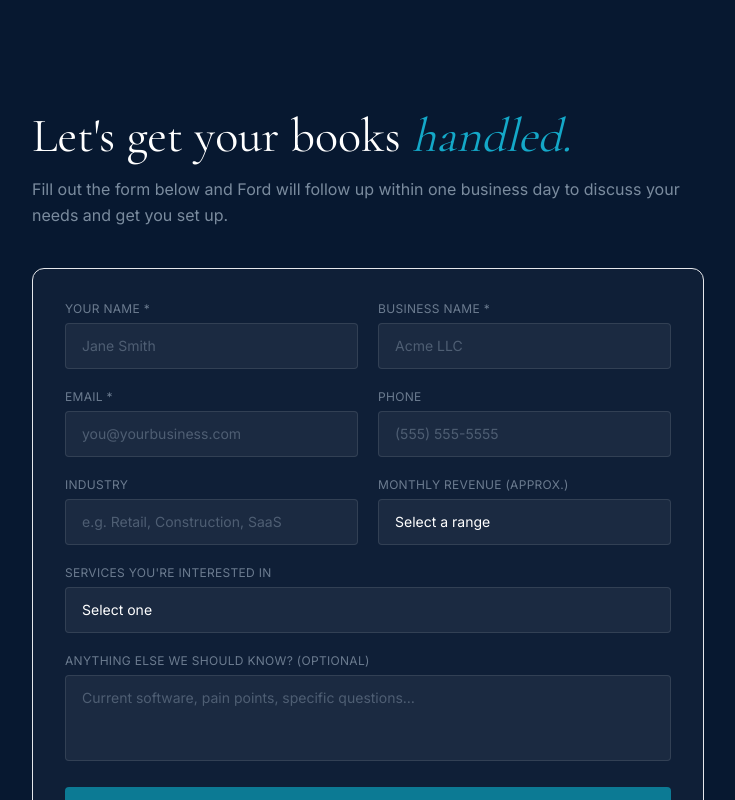
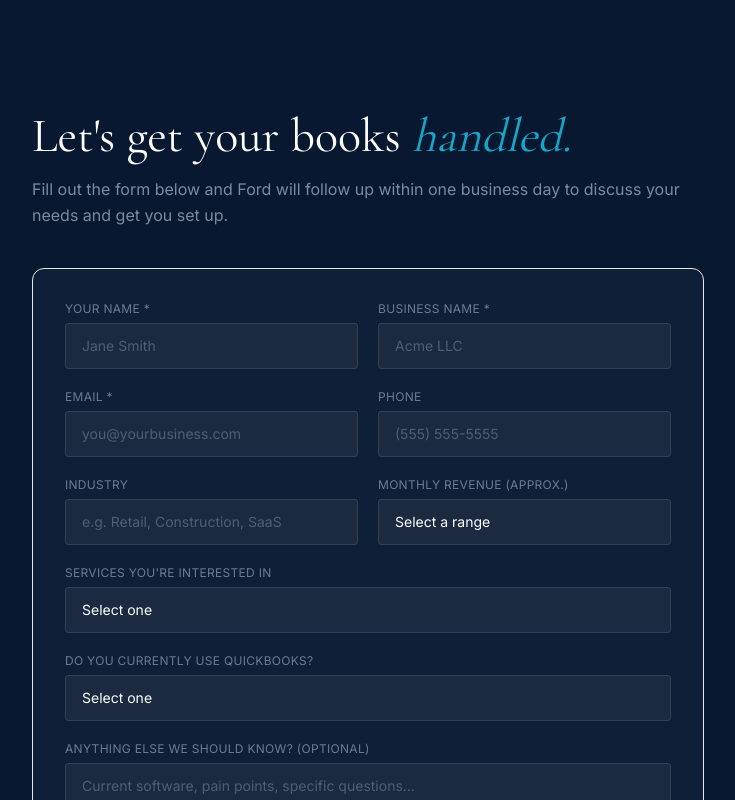
Before and after one commit to fo-mp4/sailfish-financial, a Next.js app: page /get-started in a window 1280 px wide. Shown: the top 800 px of the page, without its empty margins (272-1007 px from the left). Built offline with nearby package versions, Linux system fonts and the light colour scheme.

Commit message:
Add QuickBooks usage question to Get Started form

```diff
--- a/app/actions/signup.ts
+++ b/app/actions/signup.ts
@@ -15,6 +15,7 @@ export async function sendSignupEmail(
   const industry     = (formData.get('industry')     as string | null)?.trim() ?? ''
   const revenue      = (formData.get('revenue')      as string | null)?.trim() ?? ''
   const services     = (formData.get('services')     as string | null)?.trim() ?? ''
+  const quickbooks   = (formData.get('quickbooks')   as string | null)?.trim() ?? ''
   const notes        = (formData.get('notes')        as string | null)?.trim() ?? ''
 
   if (!name || !email || !business) {
@@ -48,7 +49,8 @@ export async function sendSignupEmail(
           <tr><td style="padding:8px 0;color:#666">Business</td><td style="padding:8px 0;font-weight:600">${business}</td></tr>
           ${industry ? `<tr><td style="padding:8px 0;color:#666">Industry</td><td style="padding:8px 0">${industry}</td></tr>` : ''}
           ${revenue  ? `<tr><td style="padding:8px 0;color:#666">Monthly revenue</td><td style="padding:8px 0">${revenue}</td></tr>` : ''}
-          ${services ? `<tr><td style="padding:8px 0;color:#666">Services needed</td><td style="padding:8px 0">${services}</td></tr>` : ''}
+          ${services    ? `<tr><td style="padding:8px 0;color:#666">Services needed</td><td style="padding:8px 0">${services}</td></tr>` : ''}
+          ${quickbooks  ? `<tr><td style="padding:8px 0;color:#666">QuickBooks</td><td style="padding:8px 0">${quickbooks}</td></tr>` : ''}
         </table>
         ${notes ? `
         <hr style="border:none;border-top:1px solid #eee;margin:24px 0" />
--- a/app/get-started/SignupForm.tsx
+++ b/app/get-started/SignupForm.tsx
@@ -91,6 +91,17 @@ export default function SignupForm() {
       </div>
 
       <div>
+        <label className={labelClass}>Do you currently use QuickBooks?</label>
+        <select name="quickbooks" className={inputClass + " appearance-none"}>
+          <option value="">Select one</option>
+          <option value="Yes, currently using QuickBooks">Yes, I currently use QuickBooks</option>
+          <option value="Used QuickBooks before but not currently">I've used it before but not currently</option>
+          <option value="No, not using QuickBooks">No, I don't use QuickBooks</option>
+          <option value="Not sure">Not sure</option>
+        </select>
+      </div>
+
+      <div>
         <label className={labelClass}>Anything else we should know? (optional)</label>
         <textarea name="notes" rows={3} placeholder="Current software, pain points, specific questions…" className={inputClass + " resize-none"} />
       </div>
```
